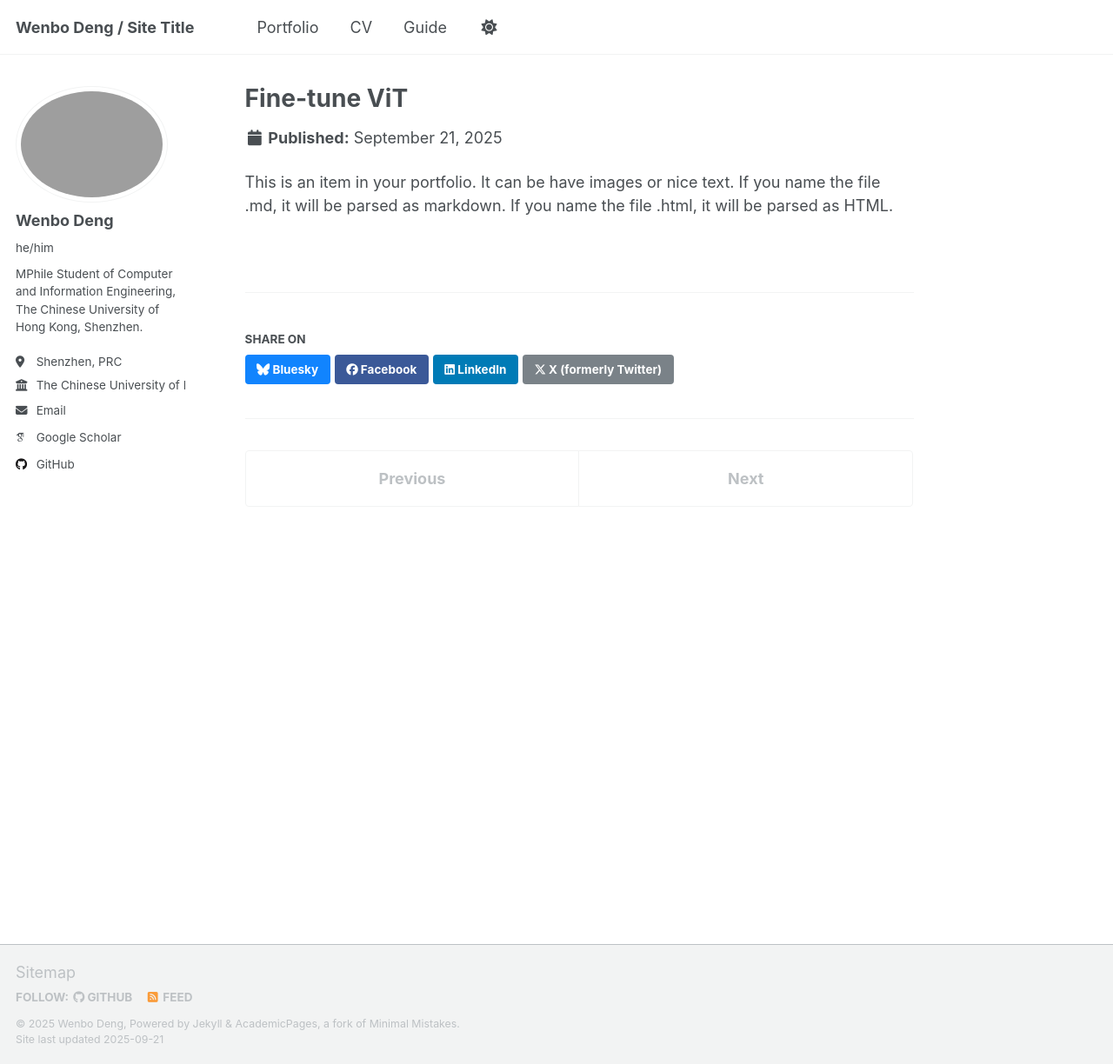
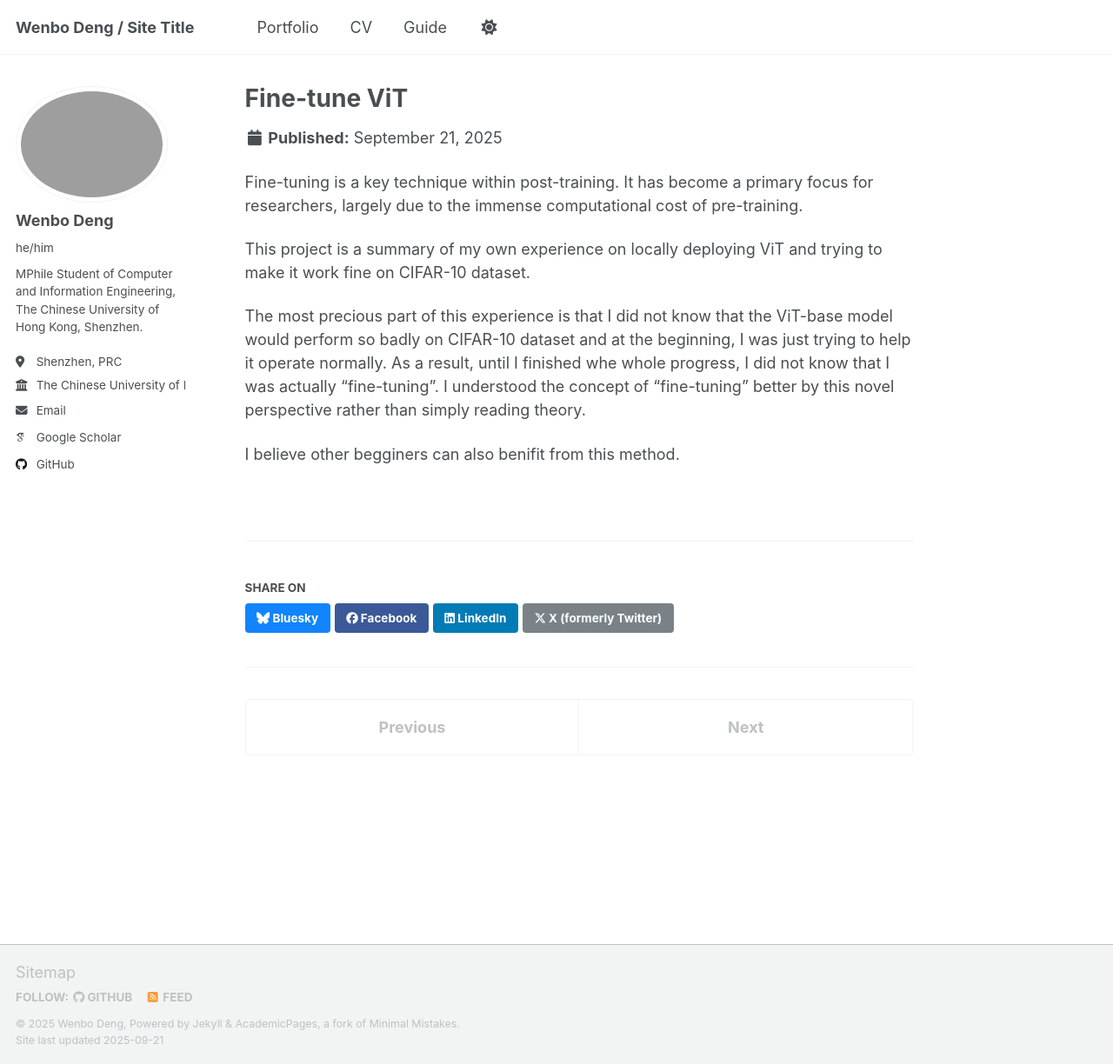
Before and after one commit to Blanca-s/Blanca-s.github.io, a Jekyll site: the page built from _portfolio/portfolio-2.md, in a window 1280 px wide and 1224 px high. Shown: the whole window at 87% size. Built offline with Jekyll 4.4.1, drawn with Linux system fonts in a browser that asks for light colours; some web fonts are replaced; a script that is not in the unit is left out.

Commit message:
update portfolio

```diff
--- a/_portfolio/portfolio-2.md
+++ b/_portfolio/portfolio-2.md
@@ -1,7 +1,13 @@
 ---
 title: "Fine-tune ViT"
-excerpt: "This project focuses on understanding the concept of 'fine-tuning'. Reading theory makes people feel confused so this project combines a practical and simple example to help beginners to understand why we need fine-tuning and how it is implemented. <br/><img src='/images/finetunevit.png'>"
+excerpt: "This project focuses on understanding the concept of 'fine-tuning'. Reading theory makes people feel confused so this project combines a practical and simple example to help beginners to understand why we need fine-tuning and how it is implemented. <br/><img src='/images/finetunevit.png'> width='500'"
 collection: portfolio
 ---
 
-This is an item in your portfolio. It can be have images or nice text. If you name the file .md, it will be parsed as markdown. If you name the file .html, it will be parsed as HTML.
+Fine-tuning is a key technique within post-training. It has become a primary focus for researchers, largely due to the immense computational cost of pre-training.
+
+This project is a summary of my own experience on locally deploying ViT and trying to make it work fine on CIFAR-10 dataset.
+
+The most precious part of this experience is that I did not know that the ViT-base model would perform so badly on CIFAR-10 dataset and at the beginning, I was just trying to help it operate normally. As a result, until I finished whe whole progress, I did not know that I was actually "fine-tuning". I understood the concept of "fine-tuning" better by this novel perspective rather than simply reading theory.
+
+I believe other begginers can also benifit from this method.
```
Also changed, not shown: _portfolio/portfolio-1.md (+6 -1 lines).
